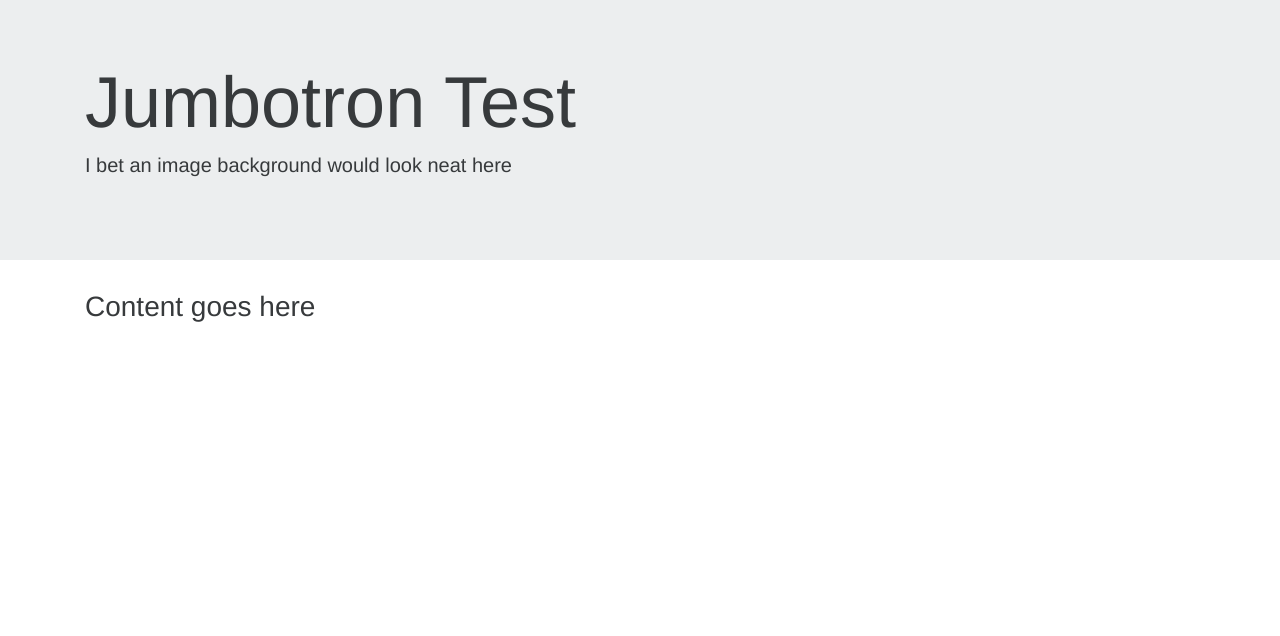
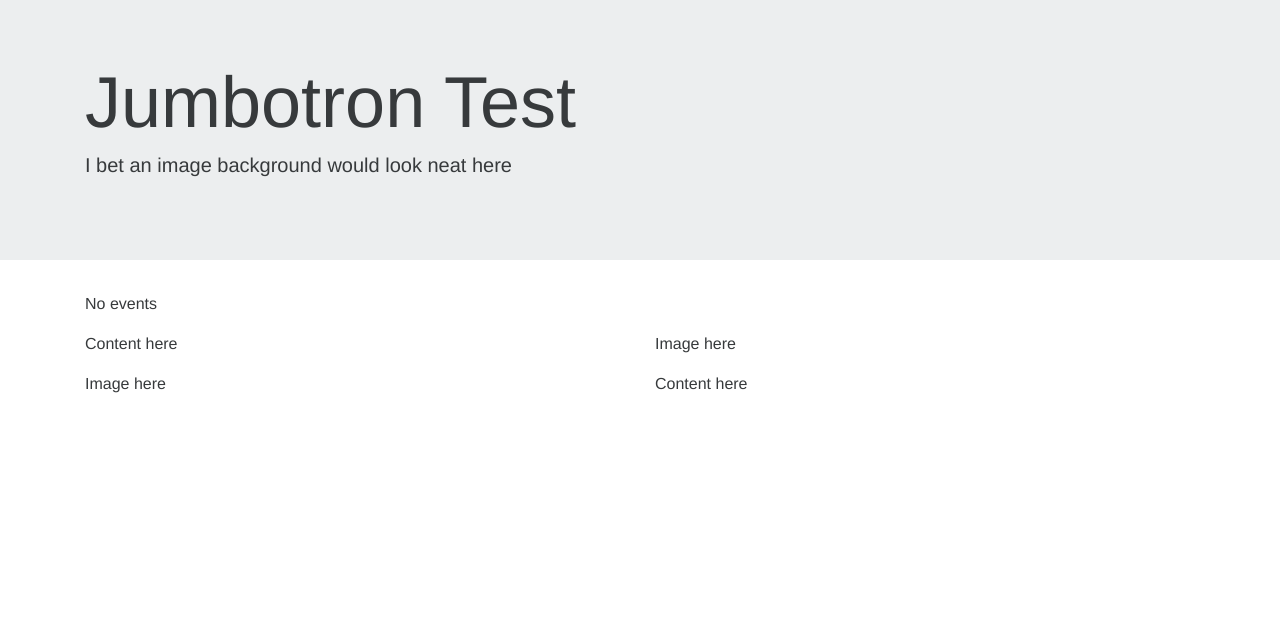
Before and after one commit to gatortechuf/gatortechuf.com, a Django app: template home/templates/home/landing_page.html in a window 1280 px wide. Shown: the part 55-691 px from the top of the page. Run offline with Django 3.2, Linux system fonts and the light colour scheme; the template is opened without the code that fills it, so the values that code supplies are empty; some libraries are stand-ins or nearby versions.

Commit message:
Upcoming event feature for landing page

```diff
--- a/events/models.py
+++ b/events/models.py
@@ -7,6 +7,3 @@ class Event(models.Model):
     event_location_address = models.CharField(max_length=256, default='1325 W University Ave, Gainesville, FL 32601')
     event_date = models.DateTimeField('event date', auto_now=False)
     slug = models.SlugField(default=None, unique=True, max_length=128)
-
-    def __str__(self):
-        return self.event_title
--- a/home/templates/home/landing_page.html
+++ b/home/templates/home/landing_page.html
@@ -13,6 +13,32 @@
         </div>
     </div>
     <div class="container">
-        <h3>Content goes here</h3>
+        <div class="row">
+            <div class="col-xs-12">
+                {% if latest_event %}
+                    <p><a href="{% url 'events:event_detail' latest_event.slug %}">{{ latest_event.event_title }}</a></p>
+                {% else %}
+                    <p>No events</p>
+                {% endif %}
+            </div>
+        </div>
+    </div>
+    <div class="container">
+        <div class="row">
+            <div class="col-md-6">
+                <p>Content here</p>
+            </div>
+            <div class="col-md-6">
+                <p>Image here</p>
+            </div>
+        </div>
+        <div class="row">
+            <div class="col-md-6 col-md-push-6">
+                Content here
+            </div>
+            <div class="col-md-6 col-md-pull-6">
+                Image here
+            </div>
+        </div>
     </div>
 {% endblock %}
```
Also changed, not shown: home/views.py (+6 -2 lines), README.md.
